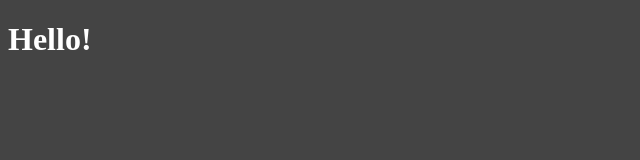
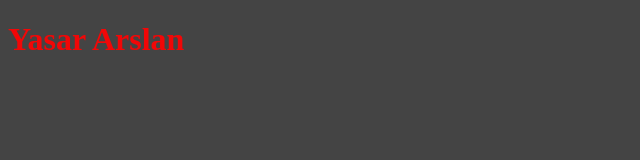
Before and after one commit to yasarslan/LUT-University-Software-Development-Skills-Front-End-2022-23, a website: page dist/index.html in a window 1280 px wide. Shown: the whole page, without its empty margins (0-640 px from the left). Drawn offline with Linux system fonts and the light colour scheme.

```diff
--- a/scss/main.scss
+++ b/scss/main.scss
@@ -2,5 +2,5 @@
 
 body {
     background: $primary-color;
-    color: #fff;
+    color: #f20707;
 }
```
Also changed, not shown: dist/css/main.css, dist/index.html.
